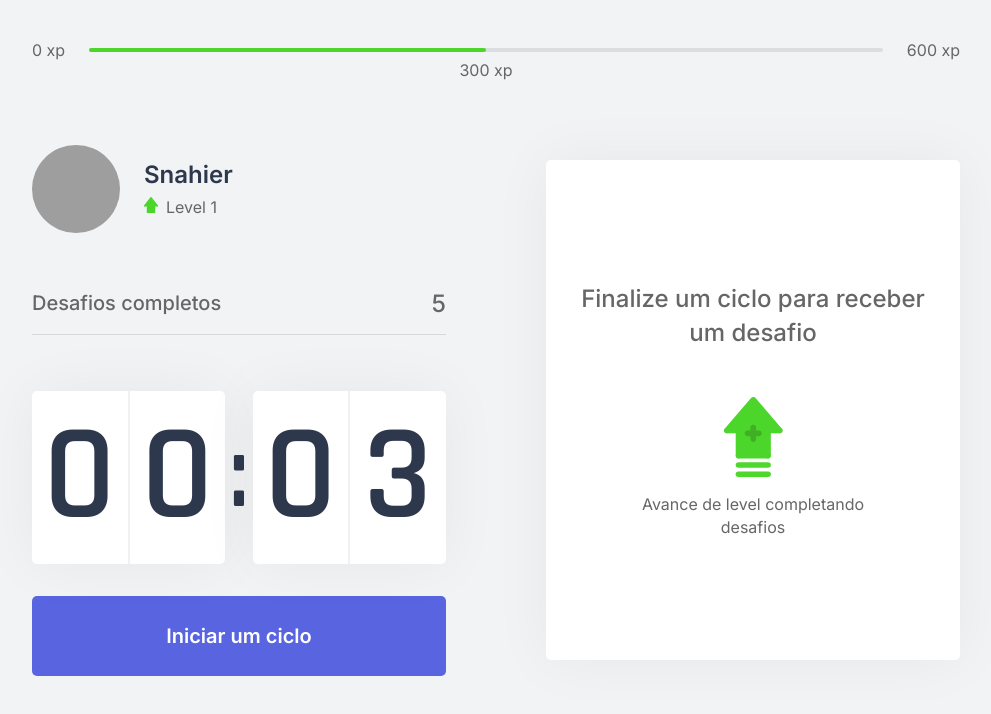
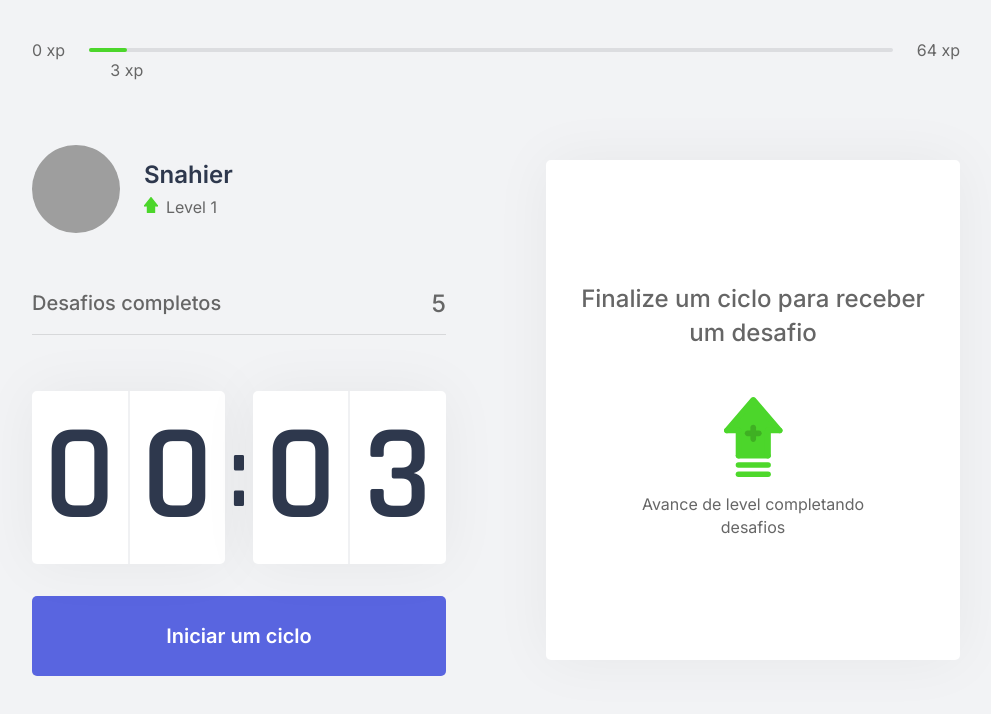
Before and after one commit to Snahier/NLW4-nextjs, a Next.js app: page / in a window 1280 px wide. Shown: the top 714 px of the page, without its empty margins (144-1135 px from the left). Built offline with nearby package versions, Linux system fonts and the light colour scheme; grey boxes are pictures that could not be loaded.

Commit message:
Add bar experience positioning

```diff
--- a/src/components/ExperienceBar.tsx
+++ b/src/components/ExperienceBar.tsx
@@ -1,17 +1,28 @@
+import { useContext } from "react"
 import styled, { css } from "styled-components/macro"
+import { ChallengesContext } from "../contexts/ChallengesContext"
 
 interface ExperienceBarProps {}
 
 export const ExperienceBar: React.FC<ExperienceBarProps> = ({ ...props }) => {
+  const { currentExperience, experienceToNextLevel } = useContext(
+    ChallengesContext
+  )
+
+  const percentToNextLevel =
+    Math.round(currentExperience * 100) / experienceToNextLevel
+
   return (
     <StyledExperienceBar {...props}>
       <span>0 xp</span>
       <Bar>
-        <BarProgress />
+        <BarProgress percent={percentToNextLevel} />
 
-        <CurrentExperience>300 xp</CurrentExperience>
+        <CurrentExperience percent={percentToNextLevel}>
+          {currentExperience} xp
+        </CurrentExperience>
       </Bar>
-      <span>600 xp</span>
+      <span>{experienceToNextLevel} xp</span>
     </StyledExperienceBar>
   )
 }
@@ -39,9 +50,13 @@ const Bar = styled.div`
   `}
 `
 
-const BarProgress = styled.div`
-  ${({ theme }) => css`
-    width: 50%;
+type CurrentExperienceProps = {
+  percent: number
+}
+
+const BarProgress = styled.div<CurrentExperienceProps>`
+  ${({ theme, percent }) => css`
+    width: ${percent}%;
     height: 4px;
 
     border-radius: 4px;
@@ -49,9 +64,11 @@ const BarProgress = styled.div`
   `}
 `
 
-const CurrentExperience = styled.span`
-  position: absolute;
-  top: 12px;
-  left: 50%;
-  transform: translateX(-50%);
+const CurrentExperience = styled.span<CurrentExperienceProps>`
+  ${({ percent }) => css`
+    position: absolute;
+    top: 12px;
+    left: ${percent}%;
+    transform: translateX(-50%);
+  `}
 `
```
